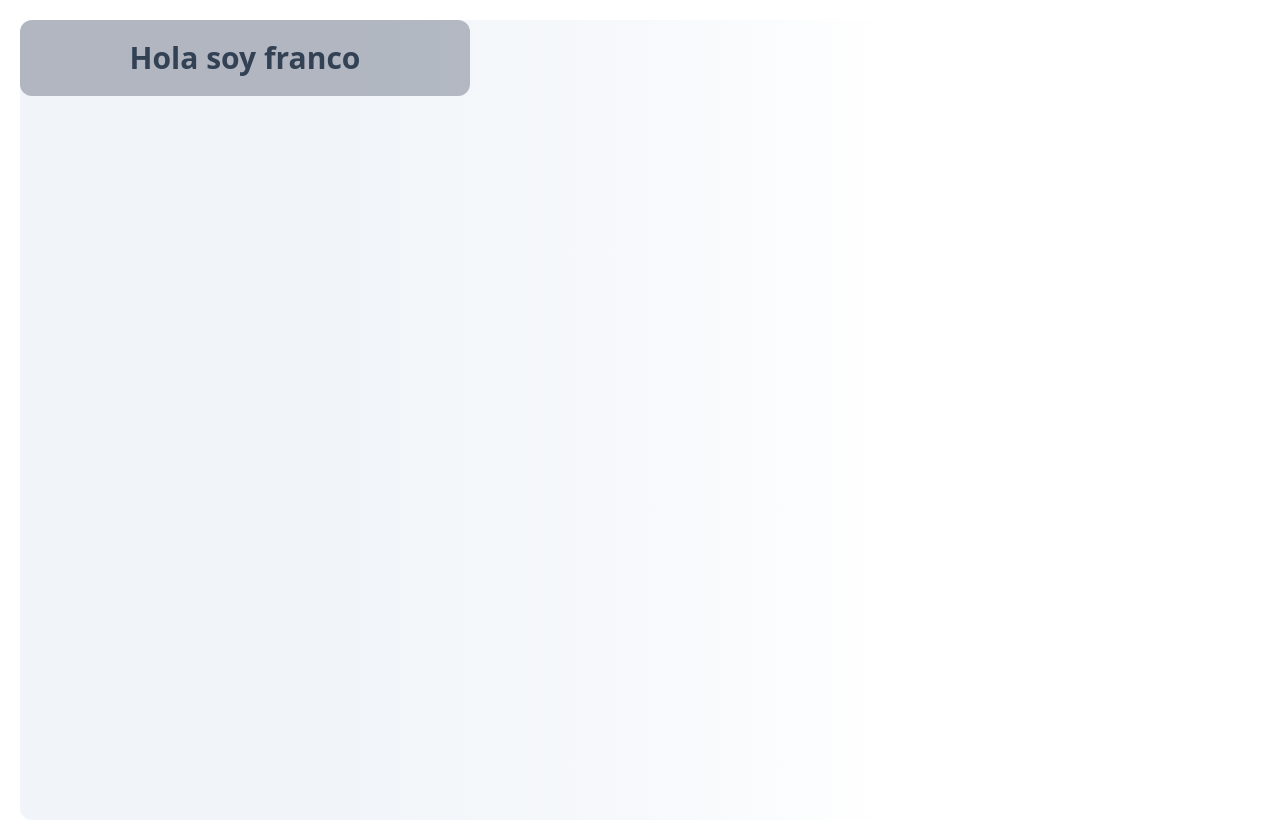
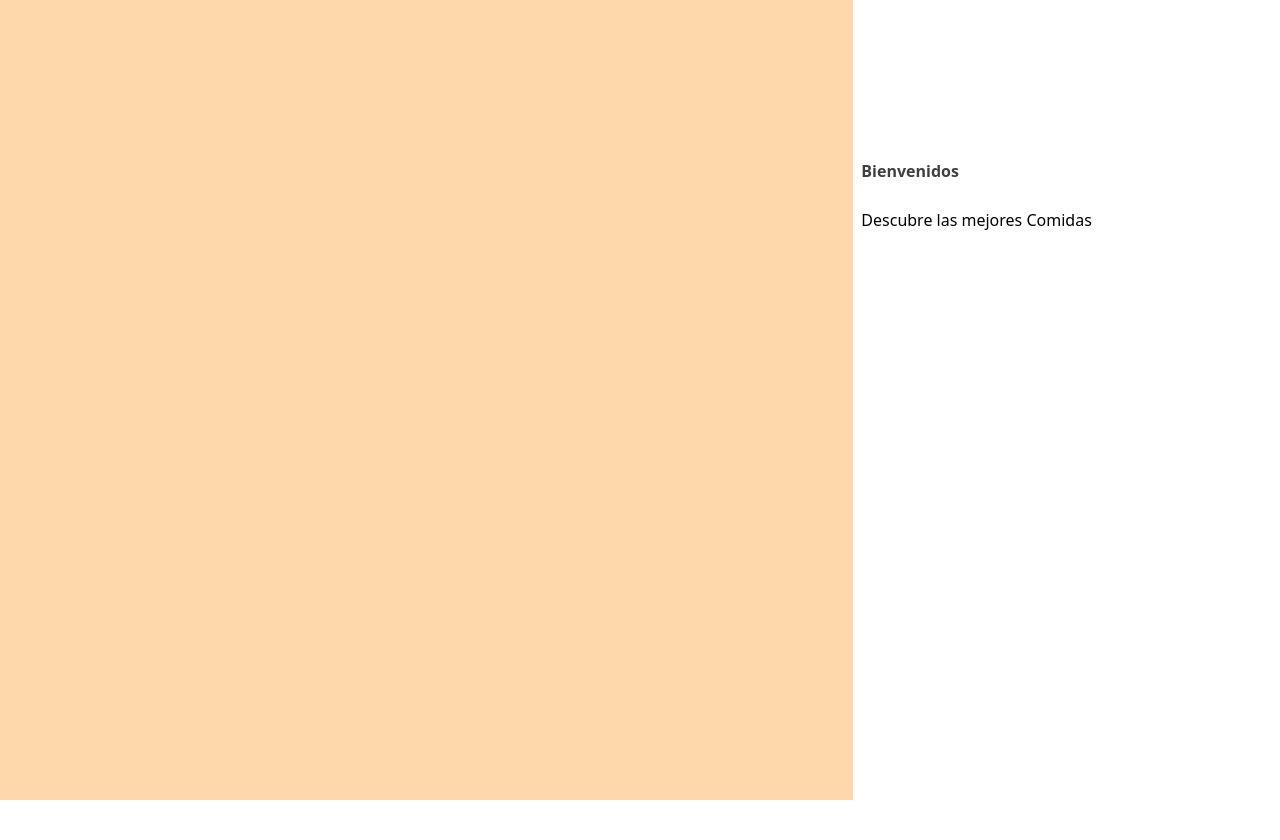
Before and after one commit to Gab2021123/nc-front-end, a React (Vite) app: page /login in a window 1280 px wide. After the commit the page ends 800 px from the top, so only its background shows below. Built offline with nearby package versions, Linux system fonts and the light colour scheme.

Commit message:
Componentes React

```diff
--- a/package.json
+++ b/package.json
@@ -11,11 +11,13 @@
   },
   "dependencies": {
     "react": "^18.2.0",
-    "react-dom": "^18.2.0"
+    "react-dom": "^18.2.0",
+    "react-router-dom": "^6.23.1"
   },
   "devDependencies": {
     "@types/react": "^18.2.66",
     "@types/react-dom": "^18.2.22",
+    "@types/react-icons": "^3.0.0",
     "@types/tailwindcss": "^3.1.0",
     "@typescript-eslint/eslint-plugin": "^7.2.0",
     "@typescript-eslint/parser": "^7.2.0",
@@ -25,6 +27,7 @@
     "eslint-plugin-react-hooks": "^4.6.0",
     "eslint-plugin-react-refresh": "^0.4.6",
     "postcss": "^8.4.38",
+    "react-icons": "^5.2.1",
     "tailwindcss": "^3.4.3",
     "typescript": "^5.2.2",
     "vite": "^5.2.0"
--- /dev/null
+++ b/src/components/Button/Button.tsx
@@ -0,0 +1,19 @@
+import React, { ReactElement } from "react";
+import { FaArrowRight, FaArrowLeft } from "react-icons/fa";
+//Componente Reutilizable
+import { IButton } from "../../interfaces/IButton";
+function ButtonPrimary({
+  props,
+}: {
+  props: IButton;
+}): ReactElement<HTMLButtonElement> {
+  return (
+    <React.Fragment>
+      <button {...props} onClick={props.click} className={props.className}>
+        {props.left ?? <FaArrowLeft />} {props.children}
+        {props.right ?? <FaArrowRight />}
+      </button>
+    </React.Fragment>
+  );
+}
+export default ButtonPrimary;
--- /dev/null
+++ b/src/features/Login/components/CardLogin/CardLogin.tsx
@@ -0,0 +1,14 @@
+import React, { ReactElement } from "react";
+
+function CardLogin(): ReactElement<HTMLDivElement> {
+  return (
+    <React.Fragment>
+      <div className="sm:w-[390px] sm:h-[390px] flex justify-center items-start p-2 flex-col gap-[25px] max-w-[385px]">
+        <h1 className="font-bold opacity-75">Bienvenidos</h1>
+        <p>Descubre las mejores Comidas</p>
+      </div>
+    </React.Fragment>
+  );
+}
+
+export default CardLogin;
--- /dev/null
+++ b/src/features/Login/components/InputField/InputField.tsx
@@ -0,0 +1,13 @@
+import React from "react";
+
+function InputField() {
+  return (
+    <React.Fragment>
+      <div className="w-full h-full">
+        <input type="text" value="" />
+      </div>
+    </React.Fragment>
+  );
+}
+
+export default InputField;
--- /dev/null
+++ b/src/features/Login/pages/Login.tsx
@@ -0,0 +1,20 @@
+import CardLogin from "../components/CardLogin/CardLogin";
+
+function Login() {
+  return (
+    <div className="grid grid-cols-12 max-w-full">
+      <section className="col-span-8  bg-orange-200 w-full h-screen">
+        <div className="absolute top-0 left-0 ">
+          <div className="w-[554.5px] h-[563.95px] bg-transparent fixed rounded-full left-[-250px] right-[-150px]"></div>
+          <div className="w-[554.5px] h-[563.95px] bg-transparent border-neutral-700 border-solid fixed rounded-full left-[-170px] right-[-130px]"></div>
+        </div>
+      </section>
+
+      <section className="col-span-4">
+        <CardLogin />
+      </section>
+    </div>
+  );
+}
+
+export default Login;
--- /dev/null
+++ b/src/features/Main/components/Navigation/Navigation.tsx
@@ -0,0 +1,29 @@
+import React, { ReactElement } from "react";
+import { Link } from "react-router-dom";
+import { PiMotorcycle } from "react-icons/pi";
+import { BiHelpCircle } from "react-icons/bi";
+function Navigation(): ReactElement<HTMLElement> {
+  return (
+    <React.Fragment>
+      <nav>
+        <li>
+          <Link to="/trabajador">
+            <PiMotorcycle />
+            Trabaja como repartidor
+          </Link>
+        </li>
+        <li>
+          <Link to="/login">Iniciar Sesión</Link>
+        </li>
+        <li>
+          <Link to="/help">
+            <BiHelpCircle />
+            Ayuda
+          </Link>
+        </li>
+      </nav>
+    </React.Fragment>
+  );
+}
+
+export default Navigation;
--- /dev/null
+++ b/src/features/Main/pages/Main.tsx
@@ -0,0 +1,7 @@
+import React from "react";
+
+function Main() {
+  return <React.Fragment></React.Fragment>;
+}
+
+export default Main;
--- a/src/features/index.ts
+++ b/src/features/index.ts
@@ -1,2 +1,4 @@
 //Exporto Usuario
 export * from "./Home/components/User/User";
+//Page Login
+export * from "./Login/pages/Login";
--- /dev/null
+++ b/src/interfaces/IButton.ts
@@ -0,0 +1,9 @@
+import { MouseEventHandler } from "react";
+
+export interface IButton {
+  children: string;
+  className: string;
+  click: MouseEventHandler<HTMLButtonElement>;
+  left: boolean;
+  right: boolean;
+}
--- a/src/main.tsx
+++ b/src/main.tsx
@@ -1,9 +1,30 @@
 import ReactDOM from "react-dom/client";
-import App from "./App.tsx";
+/* import App from "./App.tsx"; */
+import {
+  createBrowserRouter,
+  RouteObject,
+  RouterProvider,
+} from "react-router-dom";
 import "./index.css";
-
+import Main from "./features/Main/pages/Main.tsx";
+import Login from "./features/Login/pages/Login.tsx";
+const RoutesObject: RouteObject[] = [
+  {
+    path: "/",
+    element: <Main />,
+  },
+  {
+    path: "/login",
+    element: <Login />,
+  },
+  {
+    path: "/help",
+    element: "",
+  },
+];
+const router = createBrowserRouter(RoutesObject);
 ReactDOM.createRoot(document.getElementById("root")!).render(
   <>
-    <App />
+    <RouterProvider router={router} />
   </>
 );
```
Also changed, not shown: src/features/Login/interfaces/IInput.ts (added, +7 -0 lines), 1 other file (tests, documents, lock files or other folders).
